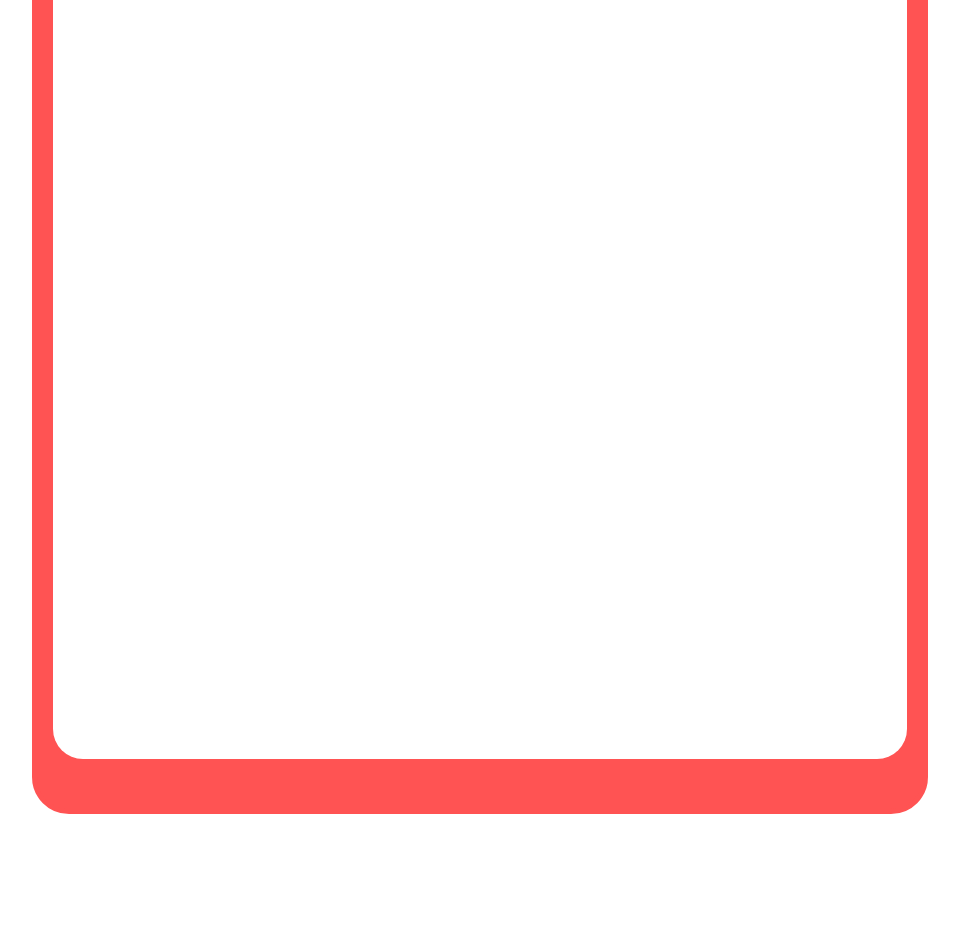
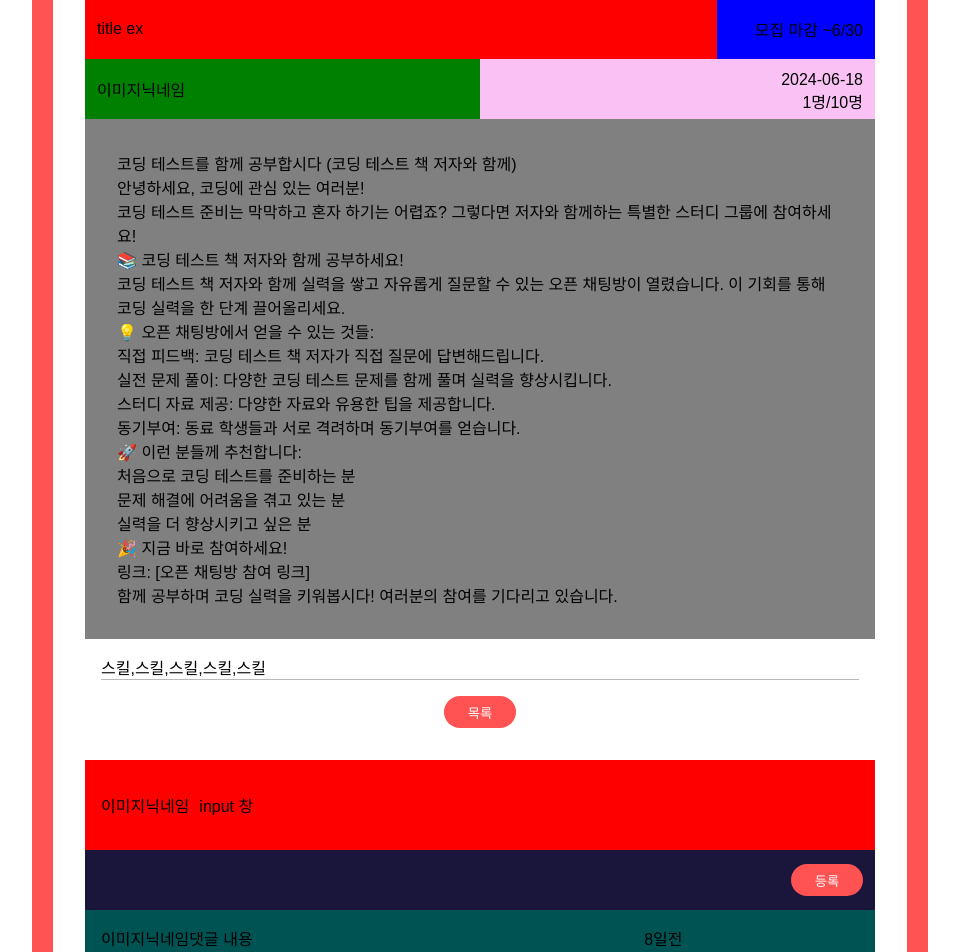
Before and after one commit to tpgh1554/Comprehensive_front, a React (Create React App) app: page /apueda/projectDetail in a window 1280 px wide. Shown: the part 220-1172 px from the top of the page, without its empty margins (160-1119 px from the left). Before the commit the page ends 1096 px from the top, so only its background shows below. Built offline with nearby package versions, Linux system fonts and the light colour scheme; no server answers; a web font is replaced by a local one.

Commit message:
글쓰기 container 높이수정 , 상세페이지 틀작성중

```diff
--- a/src/components/BoardLayout.js
+++ b/src/components/BoardLayout.js
@@ -10,7 +10,7 @@ const Container = styled.div`
   display: flex;
   flex-direction: column;
   align-items: center;
-  height: 90%;
+  height: auto;
   width: 100%;
   margin-top: 5vh;
   border: 5px solid #ff5353;
--- a/src/pages/board/ProjectDetail.js
+++ b/src/pages/board/ProjectDetail.js
@@ -1,7 +1,12 @@
 import { useEffect } from "react";
 import BoardLayout from "../../components/BoardLayout";
 import AxiosApi from "../../api/AxiosApi";
-import { Container, Top, ContentContainer } from "../../style/WriteStyle";
+import {
+  Container,
+  Top,
+  ContentContainer,
+  Button,
+} from "../../style/WriteStyle";
 import { HeadContainer } from "../../style/SelectBoardStyle";
 import {
   Head,
@@ -17,45 +22,87 @@ import {
   PageNum,
 } from "../../style/ProjectDetailStyle";
 import styled from "styled-components";
-const Title = styled.div``;
-const ProjectTime = styled.div``;
+const Title = styled.div`
+  display: flex;
+  justify-content: flex-start;
+  align-items: center;
+  width: 80%;
+  height: 60px;
+  padding: 12px;
+  background-color: red;
+`;
+const ProjectTime = styled.div`
+  display: flex;
+  justify-content: flex-end;
+  align-items: center;
+  width: 20%;
+  height: 60px;
+  padding: 12px;
+  background-color: blue;
+`;
+const Profile = styled.div`
+  display: flex;
+  flex-direction: row;
+  justify-content: flex-start;
+  align-items: center;
+  width: 50%;
+  background-color: green;
+  height: 60px;
+  padding: 12px;
+`;
+const Recruit = styled.div`
+  display: flex;
+  flex-direction: column;
+  align-items: flex-end;
+  width: 50%;
+  background-color: #fac1f5;
+  height: 60px;
+  padding: 12px;
+`;
 const ProfileImg = styled.div`
-  /* Add your styles here */
+  width: auto;
+  height: auto;
 `;
 
-const RegDate = styled.div`
-  /* Add your styles here */
-`;
+const RegDate = styled.div``;
 
-const RecruitMemNum = styled.div`
-  /* Add your styles here */
-`;
+const RecruitMemNum = styled.div``;
 
 const Content = styled.div`
-  /* Add your styles here */
+  padding: 16px;
 `;
 
 const Skills = styled.div`
-  /* Add your styles here */
+  border: solid #b9b9b9;
+  border-width: 0 0 1px;
 `;
 
 const ListBtt = styled.div`
-  /* Add your styles here */
+  display: flex;
+  justify-content: center;
+  padding: 16px;
 `;
 
 const Input = styled.div`
-  /* Add your styles here */
+  width: 80%;
+  height: auto;
+  margin-left: 10px;
 `;
 
-const ConfirmReply = styled.div`
-  /* Add your styles here */
-`;
+const ConfirmReply = styled.div``;
 
 const NickName = styled.div`
   /* Add your styles here */
 `;
+const ReplyList = styled.div`
+  display: flex;
+  flex-direction: row;
+  align-items: center;
+  width: 100%;
+  padding: 16px;
+`;
 const ReplyContent = styled.div`
-  /* Add your styles here */
+  width: 60%;
 `;
 const ProjectDetail = () => {
   useEffect(() => {
@@ -76,43 +123,94 @@ const ProjectDetail = () => {
         <HeadContainer style={{ justifyContent: "center" }}>
           <Top>프로젝트</Top>
         </HeadContainer>
-        <ContentContainer>
+        <ContentContainer style={{ padding: "32px", height: "auto" }}>
           <Head>
             <UpHead>
-              <Title></Title>
-              <ProjectTime></ProjectTime>
+              <Title>title ex</Title>
+              <ProjectTime>모집 마감 ~6/30</ProjectTime>
             </UpHead>
             <UnderHead>
-              <ProfileImg></ProfileImg>
-              <RegDate></RegDate>
-              <RecruitMemNum></RecruitMemNum>
+              <Profile>
+                <ProfileImg>이미지</ProfileImg>
+                <NickName>닉네임</NickName>
+              </Profile>
+              <Recruit>
+                <RegDate>2024-06-18</RegDate>
+                <RecruitMemNum>1명/10명</RecruitMemNum>
+              </Recruit>
             </UnderHead>
           </Head>
           <Body>
-            <Content></Content>
-            <Skills></Skills>
-            <ListBtt></ListBtt>
+            <Content>
+              코딩 테스트를 함께 공부합시다 (코딩 테스트 책 저자와 함께)
+              <br />
+              안녕하세요, 코딩에 관심 있는 여러분!
+              <br />
+              코딩 테스트 준비는 막막하고 혼자 하기는 어렵죠? 그렇다면 저자와
+              함께하는 특별한 스터디 그룹에 참여하세요!
+              <br />
+              📚 코딩 테스트 책 저자와 함께 공부하세요!
+              <br />
+              코딩 테스트 책 저자와 함께 실력을 쌓고 자유롭게 질문할 수 있는
+              오픈 채팅방이 열렸습니다. 이 기회를 통해 코딩 실력을 한 단계
+              끌어올리세요.
+              <br />
+              💡 오픈 채팅방에서 얻을 수 있는 것들:
+              <br />
+              직접 피드백: 코딩 테스트 책 저자가 직접 질문에 답변해드립니다.
+              <br />
+              실전 문제 풀이: 다양한 코딩 테스트 문제를 함께 풀며 실력을
+              향상시킵니다.
+              <br />
+              스터디 자료 제공: 다양한 자료와 유용한 팁을 제공합니다.
+              <br />
+              동기부여: 동료 학생들과 서로 격려하며 동기부여를 얻습니다.
+              <br />
+              🚀 이런 분들께 추천합니다:
+              <br />
+              처음으로 코딩 테스트를 준비하는 분<br />
+              문제 해결에 어려움을 겪고 있는 분<br />
+              실력을 더 향상시키고 싶은 분<br />
+              🎉 지금 바로 참여하세요!
+              <br />
+              링크: [오픈 채팅방 참여 링크]
+              <br />
+              함께 공부하며 코딩 실력을 키워봅시다! 여러분의 참여를 기다리고
+              있습니다.
+              <br />
+            </Content>
           </Body>
-          <Footer></Footer>
-        </ContentContainer>
+          <Footer>
+            <Skills>스킬,스킬,스킬,스킬,스킬</Skills>
+            <ListBtt>
+              <Button>목록</Button>
+            </ListBtt>
+          </Footer>
           <ReplyContainer>
             <InputContainer>
               <UpInert>
-              <ProfileImg></ProfileImg>
-              <Input></Input>
+                <ProfileImg>이미지</ProfileImg>
+                <NickName>닉네임</NickName>
+                <Input>input 창</Input>
               </UpInert>
               <UnderInert>
-              <ConfirmReply></ConfirmReply>
+                <ConfirmReply>
+                  <Button>등록</Button>
+                </ConfirmReply>
               </UnderInert>
             </InputContainer>
             <ReplyListContainer>
-            <ProfileImg></ProfileImg>
-            <NickName></NickName>
-            <ReplyContent></ReplyContent>
-            <RegDate></RegDate>
+              <ReplyList>
+                {/* 프로필 묶고 ,댓글내용 또 포함해서 묶고 -> 피그마처럼(유튭, okky 참고) */}
+                <ProfileImg>이미지</ProfileImg>
+                <NickName>닉네임</NickName>
+                <ReplyContent>댓글 내용</ReplyContent>
+                <RegDate>8일전</RegDate>
+              </ReplyList>
             </ReplyListContainer>
             <PageNum></PageNum>
           </ReplyContainer>
+        </ContentContainer>
       </Container>
     </BoardLayout>
   );
--- a/src/pages/board/WriteProject.js
+++ b/src/pages/board/WriteProject.js
@@ -314,7 +314,7 @@ const WriteProject = () => {
           <Content
             placeholder="내용을 입력해주세요(10,000자 이내)"
             cols={100}
-            rows={80}
+            style={{ resize: "none" }}
             maxLength={10000}
             onChange={(e) => setContent(e.target.value)}
           />
--- a/src/style/ProjectDetailStyle.js
+++ b/src/style/ProjectDetailStyle.js
@@ -2,43 +2,75 @@ import styled from "styled-components";
 
 export const Head = styled.div`
   display: flex;
-  flex-direction: row;
+  flex-direction: column;
+  width: 100%;
 `;
 
 export const UpHead = styled.div`
-  /* Add your styles here */
+  display: flex;
+  flex-direction: row;
+  width: 100%;
 `;
 
 export const UnderHead = styled.div`
-  /* Add your styles here */
+  display: flex;
+  flex-direction: row;
+  width: 100%;
+  border-width: 0 0 1px;
 `;
 
 export const Body = styled.div`
-  flex: 1;
-  /* Add your styles here */
+  display: flex;
+  flex-direction: column;
+  width: 100%;
+  //height: 1000px;
+  height: auto;
+  padding: 16px;
+  background-color: gray;
 `;
 
 export const Footer = styled.div`
-  /* Add your styles here */
+  display: flex;
+  flex-direction: column;
+  width: 100%;
+  padding: 16px;
 `;
 
 export const ReplyContainer = styled.div`
   display: flex;
   flex-direction: column;
   width: 100%;
+  height: 1000px;
+  //height: auto;
+  background-color: #005353;
 `;
 
 export const InputContainer = styled.div`
   display: flex;
   flex-direction: column;
+  width: 100%;
+  height: 150px;
+  background-color: #1a153a;
 `;
 
 export const UpInert = styled.div`
-  /* Add your styles here */
+  display: flex;
+  flex-direction: row;
+  align-items: center;
+  width: 100%;
+  height: 60%;
+  padding: 16px;
+  background-color: red;
 `;
 
 export const UnderInert = styled.div`
-  /* Add your styles here */
+  display: flex;
+  justify-content: flex-end;
+  flex-direction: row;
+  align-items: center;
+  width: 100%;
+  height: 40%;
+  padding: 12px;
 `;
 
 export const ReplyListContainer = styled.div`
--- a/src/style/WriteStyle.js
+++ b/src/style/WriteStyle.js
@@ -3,8 +3,8 @@ import styled from "styled-components";
 export const Title = styled.input`
   border-width: 0 0 1px;
   width: 85%;
-  height: 50px;
-  padding-left: 32px;
+  height: 56px;
+  padding: 32px;
   margin-top: 16px;
   font-size: 1.5rem;
   &:focus {
@@ -15,7 +15,7 @@ export const Title = styled.input`
 export const InputButtonSection = styled.div`
   display: flex;
   width: 85%;
-  padding-left: 32px;
+  padding: 12px 32px;
 `;
 
 export const Button = styled.button`
@@ -57,6 +57,7 @@ export const ContentContainer = styled.div`
   flex-direction: column;
   align-items: center;
   justify-content: space-evenly;
+  padding: 16px;
 `;
 
 export const Top = styled.div`
@@ -108,10 +109,10 @@ export const InputImage = styled.input`
 `;
 
 export const Content = styled.textarea`
-  border-width: 0.7px 0 0.7px;
+  border-width: 1px 0 1px;
   margin: 10px 0;
   width: 85%;
-  height: 70%;
+  height: 580px;
   padding: 32px;
   font-size: 1.2rem;
   overflow: auto;
```
Lines whose indentation alone changed are shown as unchanged.
